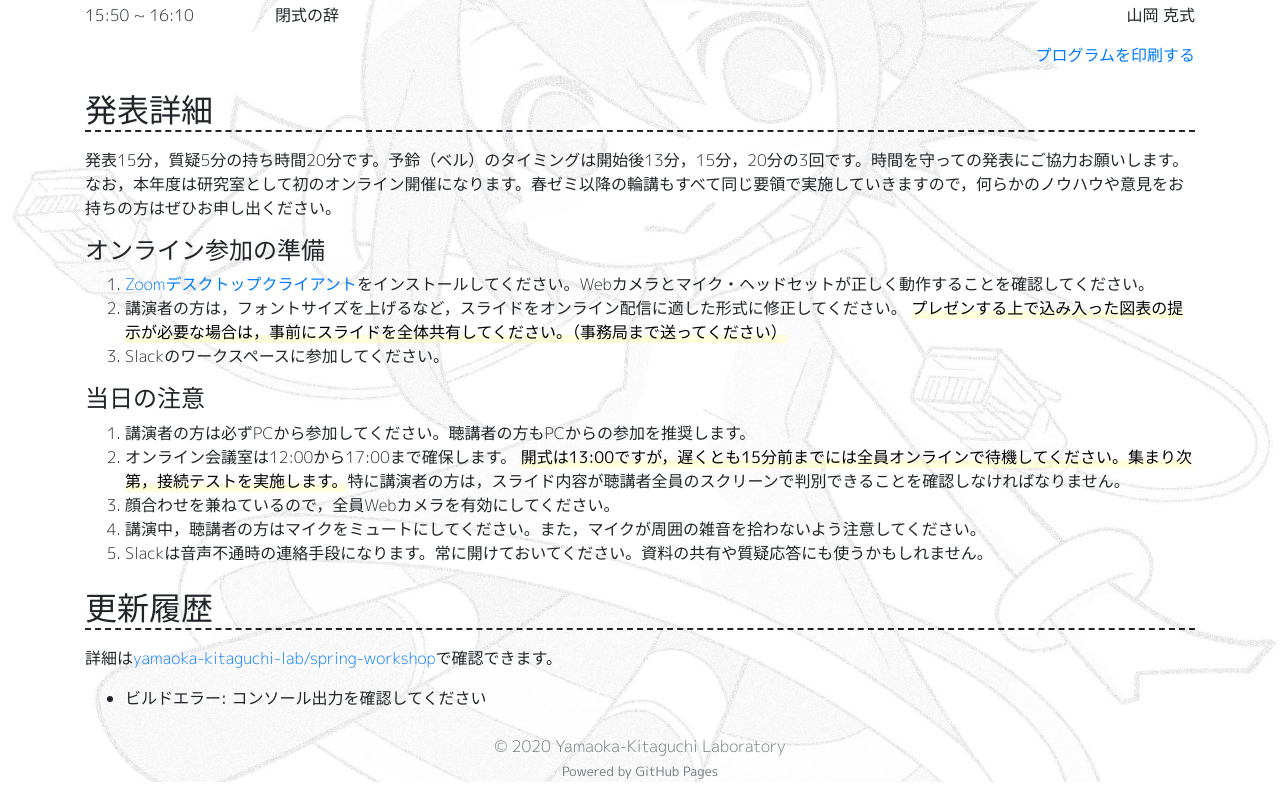
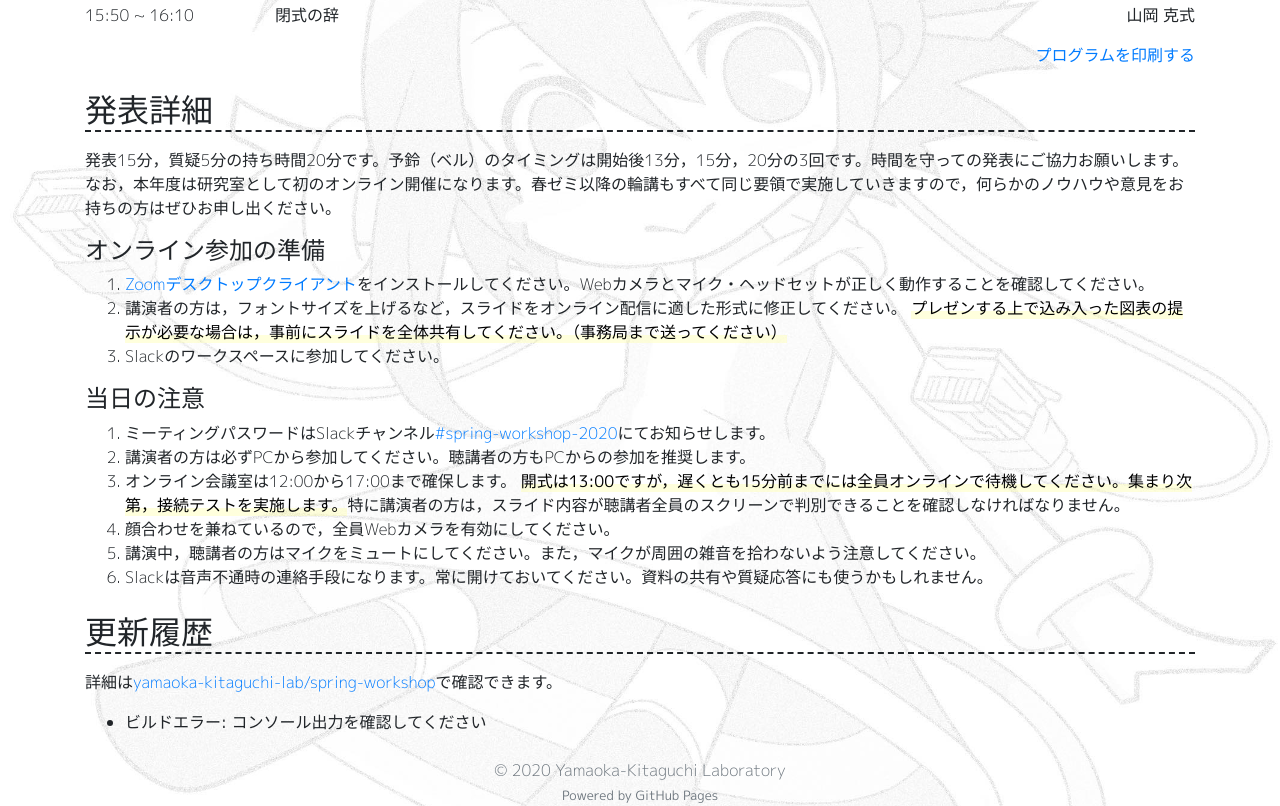
Before and after one commit to yamaoka-kitaguchi-lab/spring.workshop.net.ict.e.titech.ac.jp, a website: page spring-workshop/index.pug in a window 1280 px wide. Shown: the part 1808-2614 px from the top of the page. Before the commit the page ends 2590 px from the top, so only its background shows below. Drawn offline with nearby package versions, Linux system fonts and the light colour scheme; files that its build step writes are made by us from their sources; no server answers.

Commit message:
Update announcement (#30)

```diff
--- a/spring-workshop/include/2020/_inc_zoom_detail.pug
+++ b/spring-workshop/include/2020/_inc_zoom_detail.pug
@@ -10,6 +10,7 @@ section#detail.my-4
 
   h3 当日の注意
   ol
+    li ミーティングパスワードはSlackチャンネル#[a(href="https://labo301.slack.com/app_redirect?channel=spring-workshop-2020") #spring-workshop-2020]にてお知らせします。
     li 講演者の方は必ずPCから参加してください。聴講者の方もPCからの参加を推奨します。
     li オンライン会議室は12:00から17:00まで確保します。#[mark.yellow 開式は13:00ですが，遅くとも15分前までには全員オンラインで待機してください。集まり次第，接続テストを実施します。]特に講演者の方は，スライド内容が聴講者全員のスクリーンで判別できることを確認しなければなりません。
     li 顔合わせを兼ねているので，全員Webカメラを有効にしてください。
```
